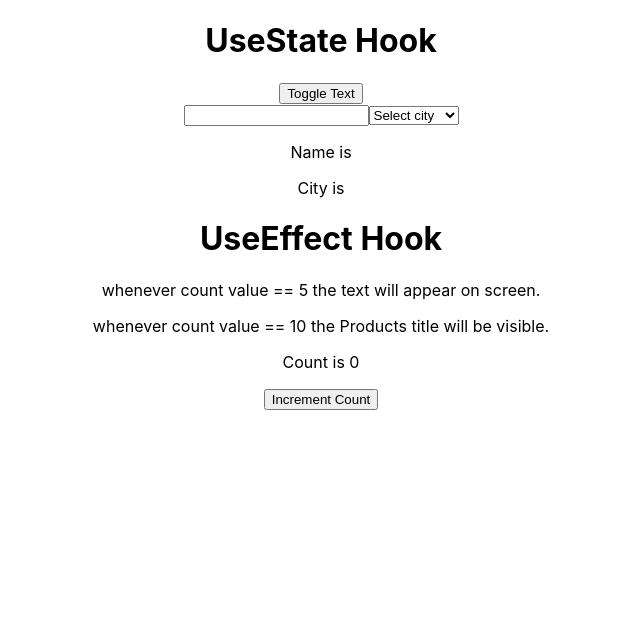
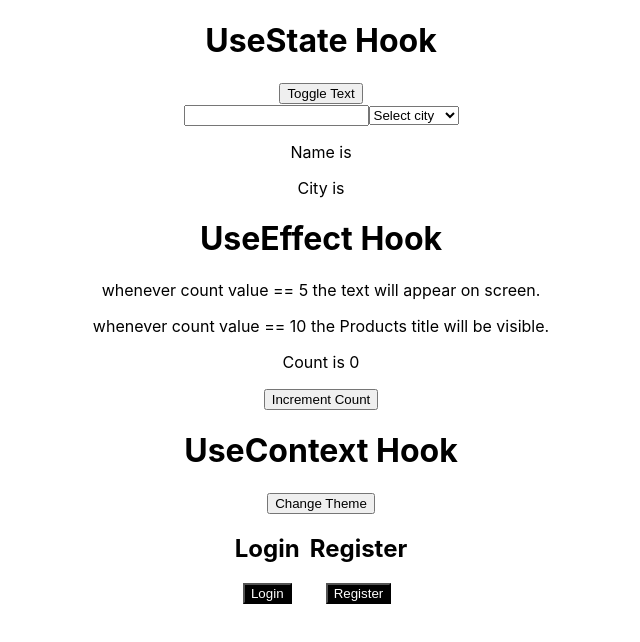
Before and after one commit to gayatribidwai/React-Learning-Repo, a React (Create React App) app in the folder hello-ts/: page / in a window 1280 px wide. Shown: the top 642 px of the page, without its empty margins (319-959 px from the left). Built offline with nearby package versions, Linux system fonts and the light colour scheme.

Commit message:
UseContext Hook

```diff
--- a/hello-ts/src/App.js
+++ b/hello-ts/src/App.js
@@ -3,6 +3,9 @@ import './App.css';
 import { useState, useEffect } from 'react';
 import UseEffect from './Components/UseEffect';
 import MyComponent from './Components/MyComponent';
+import UseContext from './Components/UseContext';
+import Login from './Components/Login';
+import Register from './Components/Register';
 
 
 function App() {
@@ -10,6 +13,11 @@ function App() {
     <div className="App">
       <MyComponent />
       <UseEffect/>
+      <UseContext></UseContext>
+      <div style = {{display : 'flex', gap : '10px', justifyContent : 'center'}}>
+        <Login/>
+        <Register/>
+      </div>
     </div>
   );
 }
--- /dev/null
+++ b/hello-ts/src/Components/Login.js
@@ -0,0 +1,12 @@
+import { useCallback, useContext } from "react"
+import { GlobalContext } from "../context"
+
+export default function Login(){
+    const {theme} = useContext(GlobalContext)
+return(
+    <div>
+        <h2>Login</h2>
+        <button style = { theme === 'dark' ? {backgroundColor: "yellow", color: "#000"} : {backgroundColor: "black", color : "#fff"} }>Login</button>
+    </div>
+);
+}
--- /dev/null
+++ b/hello-ts/src/Components/Register.js
@@ -0,0 +1,12 @@
+import { useCallback, useContext } from "react"
+import { GlobalContext } from "../context"
+
+export default function Register(){
+    const {theme} = useContext(GlobalContext)
+    return(
+        <div>
+            <h2>Register</h2>
+            <button style = { theme === 'dark' ? {backgroundColor: "yellow", color: "#000"} : {backgroundColor: "black", color : "#fff"}}>Register</button>
+        </div>
+    );
+}
--- /dev/null
+++ b/hello-ts/src/Components/UseContext.js
@@ -0,0 +1,13 @@
+import { useContext } from "react";
+import { GlobalContext } from "../context";
+
+export default function UseContext(){
+    const {setTheme, theme} = useContext(GlobalContext);
+
+    return(
+        <div>
+            <h1>UseContext Hook</h1>
+            <button onClick={()=> setTheme(theme === 'light' ? 'dark' : 'light')}>Change Theme</button>
+        </div>
+    );
+}
--- /dev/null
+++ b/hello-ts/src/context/index.js
@@ -0,0 +1,13 @@
+import { createContext, useState } from "react";
+
+export const GlobalContext = createContext(null);
+
+function GlobalState({ children }) {
+    const [theme, setTheme] = useState('light');
+  return (
+    <GlobalContext.Provider value={{theme, setTheme}}>
+        {children}
+    </GlobalContext.Provider>
+  )
+}
+export default GlobalState;
--- a/hello-ts/src/index.js
+++ b/hello-ts/src/index.js
@@ -3,11 +3,14 @@ import ReactDOM from 'react-dom/client';
 import './index.css';
 import App from './App';
 import reportWebVitals from './reportWebVitals';
+import GlobalState from './context';
 
 const root = ReactDOM.createRoot(document.getElementById('root'));
 root.render(
   <React.StrictMode>
-    <App />
+    <GlobalState>
+      <App />
+    </GlobalState>
   </React.StrictMode>
 );
 
```
